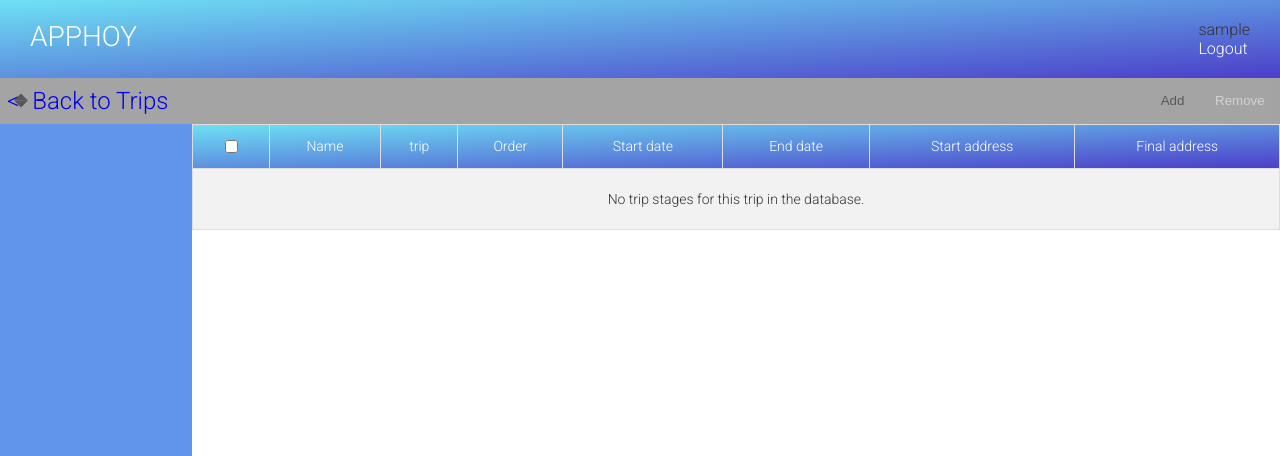
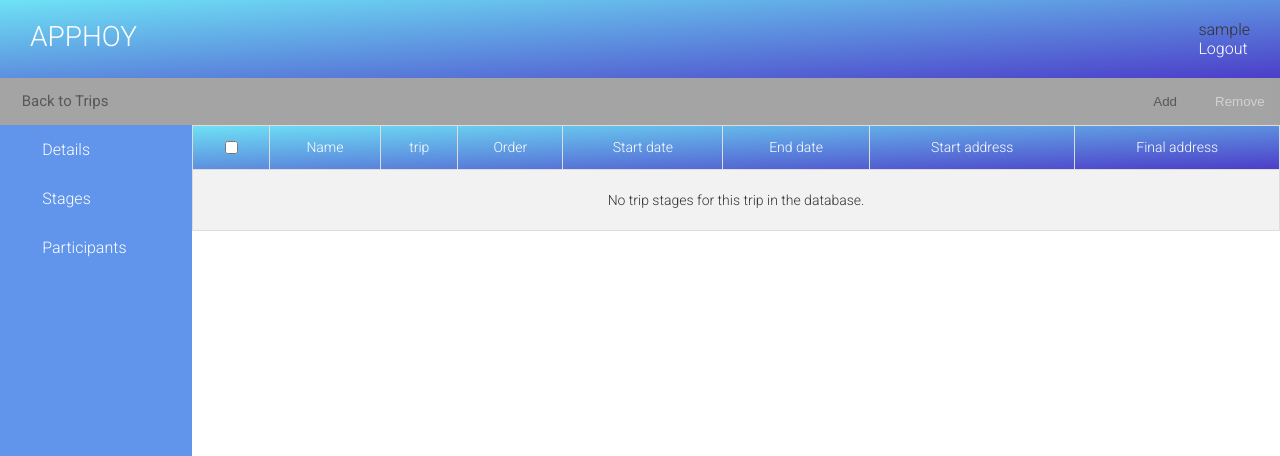
Before and after one commit to mkaniaa/apphoy-webapp, a Django app: page /trips/1/stages/ in a window 1280 px wide. Shown: the top 456 px of the page. Run offline with Django 3.2, Linux system fonts and the light colour scheme; the visitor is signed in with stand-in values (Sample User, id 1); data that the repository does not hold is empty; some libraries are stand-ins or nearby versions.

Commit message:
[2] Styling sidebar.

```diff
--- a/apphoy/apphoy/settings.py
+++ b/apphoy/apphoy/settings.py
@@ -37,6 +37,7 @@ INSTALLED_APPS = [
     'django.contrib.sessions',
     'django.contrib.messages',
     'django.contrib.staticfiles',
+    'fontawesomefree',
     'persons.apps.PersonsConfig',
     'trips.apps.TripsConfig',
     'common.apps.CommonConfig',
--- a/apphoy/common/static/css/base.css
+++ b/apphoy/common/static/css/base.css
@@ -73,16 +73,25 @@ h1, h2, h3, h4, h5, h6 {
     float: right;
 }
 
-.sub-header button {
+.sub-header button, .sub-header a{
     display: inline-block;
-    padding: 1.15em;
     cursor: pointer;
     border: none;
     background-color: #a4a4a4;
     color: #585858;
 }
 
-.sub-header button:hover:not([disabled]) {
+.sub-header a {
+    padding: 0.95em;
+    font-size: 15px;
+    font-weight: 400;
+}
+
+.sub-header button {
+    padding: 1.15em;
+}
+
+.sub-header button:hover:not([disabled]), .sub-header a:hover {
     background-color: #585858;
     color: #a4a4a4;
 }
@@ -94,12 +103,6 @@ h1, h2, h3, h4, h5, h6 {
     opacity: 0.5;
 }
 
-.sub-header button:disabled a,
-.sub-header button[disabled] a {
-    color: white;
-    cursor: context-menu;
-}
-
 .no-result {
     text-align: center;
 }
--- a/apphoy/common/static/css/sidebar.css
+++ b/apphoy/common/static/css/sidebar.css
@@ -7,3 +7,24 @@
     height: 100vh;
     background-color: #6095eb;
 }
+
+.navbar ul{
+    text-decoration: none;
+    list-style: none;
+    margin: 0;
+    padding: 0;
+}
+
+.navbar ul li a{
+    display: block;
+    color: white;
+    line-height: 5vh;
+    padding-left: 3.5vh;
+}
+
+.navbar ul li a:hover{
+    border-left: 4px solid #4c3ec9;
+    transition: .2s;
+    background: #6ee2f5;
+    counter-reset: white;
+}
--- a/apphoy/common/templates/base.html
+++ b/apphoy/common/templates/base.html
@@ -11,6 +11,7 @@
     <link href="{% static "css/trips.css" %}" rel="stylesheet">
     <link href="{% static "css/sidebar.css" %}" rel="stylesheet">
     <link href="https://fonts.googleapis.com/css?family=Open+Sans:300,400,700&display=swap" rel="stylesheet"/>
+    <link href="{% static 'fontawesomefree/css/all.min.css' %}" rel="stylesheet" type="text/css">
 </head>
 <body>
     <div id="header">
--- a/apphoy/requirements.txt
+++ b/apphoy/requirements.txt
@@ -10,3 +10,4 @@ psycopg2-binary>=2.8
 djangorestframework
 mixer
 mock
+fontawesomefree==6.0.0-beta3
--- a/apphoy/trips/forms/trip_stage.py
+++ b/apphoy/trips/forms/trip_stage.py
@@ -19,7 +19,6 @@ class TripStageManageForm(forms.ModelForm):
     def __init__(self, *args, **kwargs):
         if kwargs.get("initial"):
             self.trip_pk = kwargs["initial"].pop("trip_pk")
-        print(kwargs)
         super(TripStageManageForm, self).__init__(*args, **kwargs)
 
     def clean(self):
--- a/apphoy/trips/templates/trips/trip_stages.html
+++ b/apphoy/trips/templates/trips/trip_stages.html
@@ -6,12 +6,10 @@
 
 {% block content %}
 	<header class="sub-header">
-        <div class="custom-select">
-            <a href="{% url "trip_list" %}" id="back-to-trips-btn"><- Back to Trips</a>
-        </div>
+        <a href="{% url "trip_list" %}" id="back-to-trips-btn"><i class="fa-solid fa-chevron-left"></i>&nbsp; Back to Trips</a>
         <ul>
-            <li><button id="group-remove" type="submit" disabled>Remove</button></li>
-            <li><button class="open-form-btn" id="add-form-btn">Add</button></li>
+            <li><button id="group-remove" type="submit" disabled><i class="fa-solid fa-minus"></i>&nbsp; Remove</button></li>
+            <li><button id="add-form-btn"><i class="fa-solid fa-plus"></i>&nbsp; Add</button></li>
         </ul>
 	</header>
     <div class="popup-form-container">
@@ -29,7 +27,13 @@
         </div>
     </div>
     <div class="sub-content">
-        <nav class="navbar"></nav>
+        <nav class="navbar">
+            <ul>
+                <li><a href="#"><i class="fa-solid fa-calendar-week"></i>&nbsp; Details</a></li>
+                <li><a href="#"><i class="fa-solid fa-project-diagram"></i>&nbsp; Stages</a></li>
+                <li><a href="#"><i class="fa-solid fa-user-friends"></i>&nbsp; Participants</a></li>
+            </ul>
+        </nav>
         <table class="item-list">
             <tr class="header">
                 <th>
```
